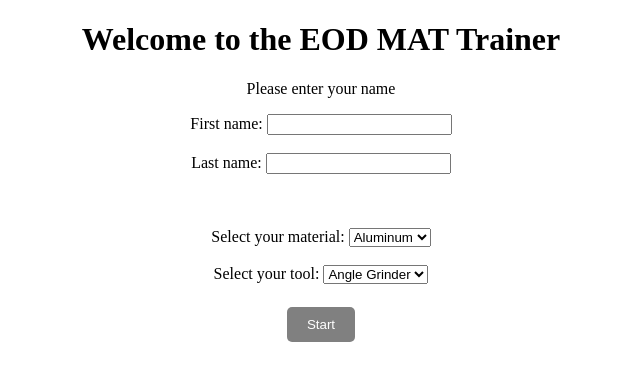
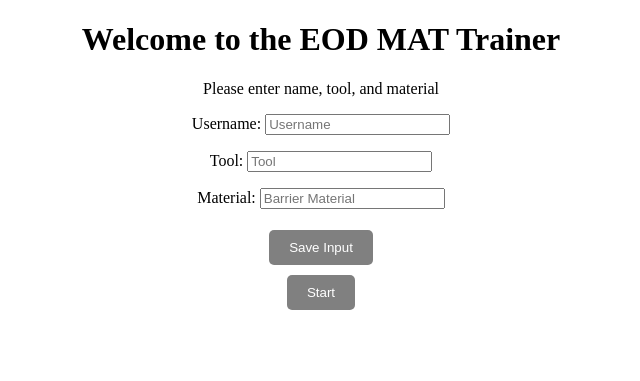
Before and after one commit to JPVillamor/eodmat, a Django app: page / in a window 1280 px wide. Shown: the top 381 px of the page, without its empty margins (319-959 px from the left). Run offline with Django 3.2, Linux system fonts and the light colour scheme.

Commit message:
Update UI

```diff
--- a/templates/home.html
+++ b/templates/home.html
@@ -10,127 +10,76 @@
 	</style>
 	<h1>Welcome to the EOD MAT Trainer</h1>
 
-  <p>Please enter your name</p>
-	<div id="myDIV" style="text-align:center;">
-	<form action="/action_page.php">
-		<label for="fname">First name:</label>
-		<input type="text" id="fname" name="fname"><br><br>
-		<label for="lname">Last name:</label>
-		<input type="text" id="lname" name="lname"><br><br>
-	  </form>
-
-	</div>
-
-  <!-- Define button style -->
+  <p>Please enter name, tool, and material</p>
 
   <style>
     button {
     padding: 10px 20px;
+    cursor: pointer;
     margin: 5px;
-    background-color: gray;
+    background-color: green;
     color: #fff;
     border: none;
     outline: none;
     border-radius: 5px;
   }
-
-    .button {
-    border: none;
-    color: white;
-    padding: 16px 32px;
-    text-align: center;
-    text-decoration: none;
-    display: inline-block;
-    font-size: 16px;
-    margin: 4px 2px;
-    transition-duration: 0.4s;
-    cursor: pointer;
-    margin:0 auto;
-  }
-
-  .button1 {
-    background-color: white;
-    color: black;
-    border: 2px solid #008CBA;
-  }
-
-  .button1:hover {
-    background-color: #008CBA;
-    color: white;
-  }
-
   </style>
 
-        <!-- <div style="text-align:center;">
-            <button class="button button1" onclick="myFunction1()">Trainer</button>
-            <button class="button button1" onclick="myFunction1()">Solo</button>
-        </div> -->
+<div id="myDIV" style="text-align:center;">
+    <p>Username:
+    <input id="userNameVal" type="text" placeholder="Username">
+    </p>
+</div>
 
 <div id="myDIV" style="text-align:center;">
-  <br><br>
-  <form action="/action_page.php">
-    <label for="cars">Select your material:</label>
-    <select name="cars" id="cars">
-      <option value="mat1">Aluminum</option>
-      <option value="mat2">Tile</option>
-      <option value="mat3">Steel</option>
-      <option value="mat4">Wood</option>
-    </select>
-    <br><br>
-  </form>
+  <p>Tool:
+  <input id="toolVal" type="text" placeholder="Tool">
+  </p>
+</div>
 
-  <form action="/action_page.php">
-    <label for="cars">Select your tool:</label>
-    <select name="cars" id="cars">
-      <option value="tool1">Angle Grinder</option>
-      <option value="tool2">Drill Driver</option>
-      <option value="tool3">Manual Driver</option>
-      <option value="tool4">Saw</option>
-      <option value="tool5">Hot Knife</option>
-    </select>
-    <br><br>
-  </form>
+<div id="myDIV" style="text-align:center;">
+  <p>Material:
+  <input id="matVal" type="text" placeholder="Barrier Material">
+  </p>
+</div>
 
-    <!-- <button id="view_all">View All</button>
-    <button id="force">Force</button>
-    <button id="temperature">Temperature</button>
+<div id="myDIV" style="text-align:center;">
+  <button id="submitNames" onclick="returnText()">Save Input</button>
+</div>
 
-    <br>
-    <button id="sound">Sound</button>
-    <button id="vibration">Vibration</button>
-    <button id="light">Light</button>
-    <br><br><br><br> -->
-
+<div div id="myDIV" style="text-align:center;">
   <form action="{% url 'force_setup'%}">
-      <button type="submit">Start</button>
+    <button id="nextPage" type="submit">Start</button>
   </form>
 </div>
+
+<script>
+  submitNames.style.backgroundColor = 'gray';
+  nextPage.style.backgroundColor = 'gray';
+</script>
 
 <meta charset="UTF-8">
 <meta name="viewport" content="width=device-width, initial-scale=1.0">
 <meta http-equiv="X-UA-Compatible" content="ie=edge">
 <title>Document</title>
 
+<script>
+var input;
+function returnText(){
+    usernameValInput = document.getElementById("userNameVal").value;
+    toolValInput = document.getElementById("toolVal").value;
+    matValInput = document.getElementById("matVal").value;
+    console.log(usernameValInput);
+    console.log(toolValInput);
+    console.log(matValInput);
+    sessionStorage.setItem("USERNAME", usernameValInput);
+    sessionStorage.setItem("TOOL", toolValInput);
+    sessionStorage.setItem("MAT", matValInput);
+    submitNames.style.backgroundColor = 'green';
+    nextPage.style.backgroundColor = 'green';
+}
+
+</script>
 
 </head>
-    <body>
-
-    <!-- <script>
-        var x = document.getElementById("myDIV");
-        x.style.display = "none"
-        function myFunction1() {
-
-          if (x.style.display === "none") {
-            x.style.display = "block";
-          } else {
-            x.style.display = "none";
-          }
-        }
-        function next(){
-          var a = document.getElementById("mylink")
-        }
-    </script> -->
-
-  <script src="{% static 'script.js' %}"></script>
-    </body>
 </html>
```
Also changed, not shown: templates/force_setup.html (+17 -5 lines), templates/index.html (+26 -26 lines). Lines whose indentation alone changed are shown as unchanged.
